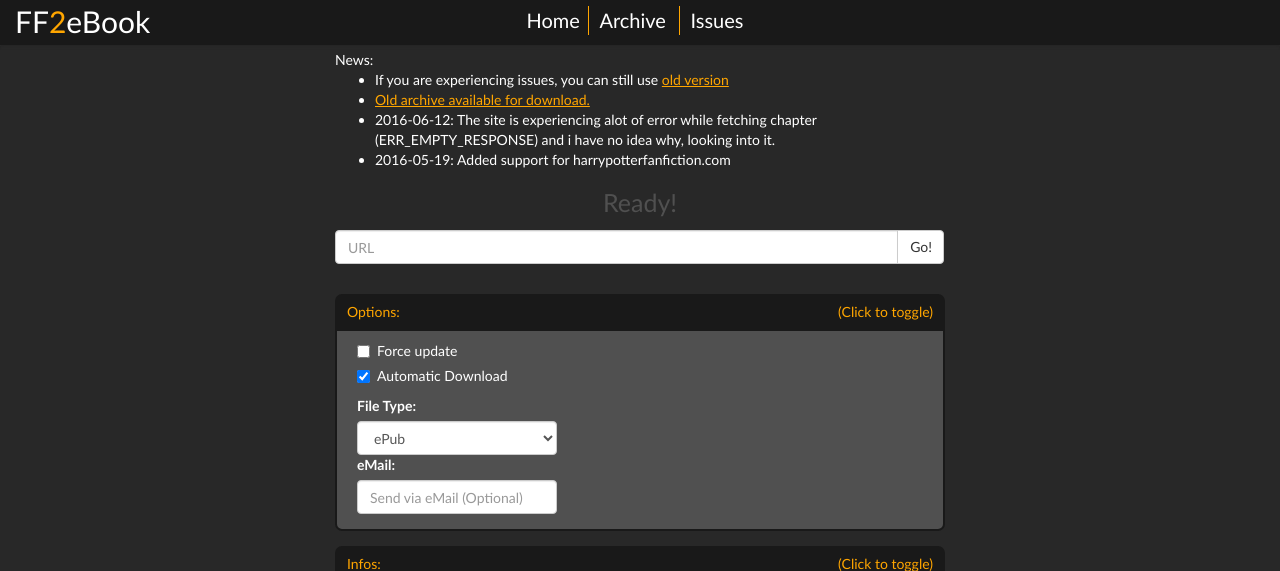
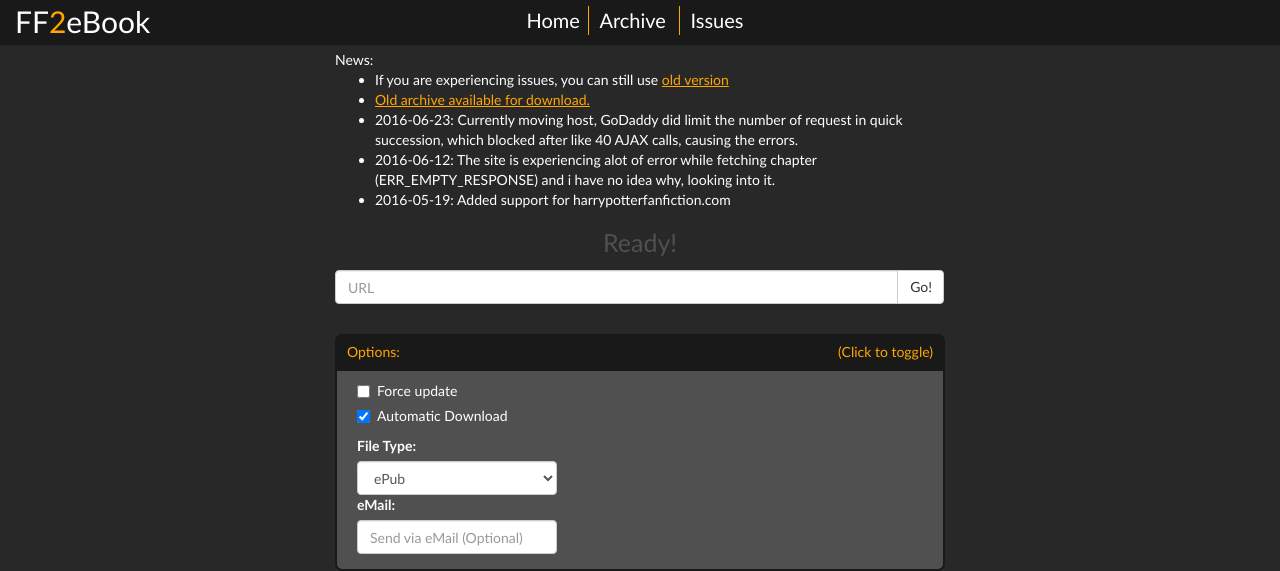
Before and after one commit to p0ody/ff2ebook, a PHP site: page / in a window 1280 px wide. Shown: the top 571 px of the page. Run offline with PHP 8.4, Linux system fonts and the light colour scheme; data that the repository does not hold is empty; some libraries are stand-ins or nearby versions.

Commit message:
Forgot to change link after host change, Fix #5

```diff
--- a/index.php
+++ b/index.php
@@ -35,7 +35,8 @@
                 News:
                 <ul class="news">
                     <li>If you are experiencing issues, you can still use <a href="./old">old version</a></li>
-                    <li><a href="archive/old/ff_to_ebook_archive_2016-06-03.zip">Old archive available for download.</a></li>
+                    <li><a href="http://www.previewmywebsitenow.com/app/browse.php?u=http%3A%2F%2Fff2ebook.com%2Farchive%2Fold%2Fff_to_ebook_archive_2016-06-03.zip&b=4">Old archive available for download.</a></li>
+                    <li>2016-06-23: Currently moving host, GoDaddy did limit the number of request in quick succession, which blocked after like 40 AJAX calls, causing the errors.</li>
                     <li>2016-06-12: The site is experiencing alot of error while fetching chapter (ERR_EMPTY_RESPONSE) and i have no idea why, looking into it.</li>
                     <li>2016-05-19: Added support for harrypotterfanfiction.com</li>
                 </ul>
--- a/js/main.js
+++ b/js/main.js
@@ -10,8 +10,8 @@ var STATE_FILE_CREATION = 3;
 var STATE_CONVERSION    = 4;
 var STATE_MAX_STATE     = 5;
 var AJAX_MAX_TRY        = 3;
-var AJAX_MAX_CALLS      = 30;
-var AJAX_CALLS_DELAY_MS = 5000;
+var AJAX_MAX_CALLS      = 100;
+var AJAX_CALLS_DELAY_MS = 2000;
 var PCT_FIC_INFOS       = 20;
 var PCT_CHAPTERS        = 65;
 var PCT_FILE_CREATION   = 5;
```
